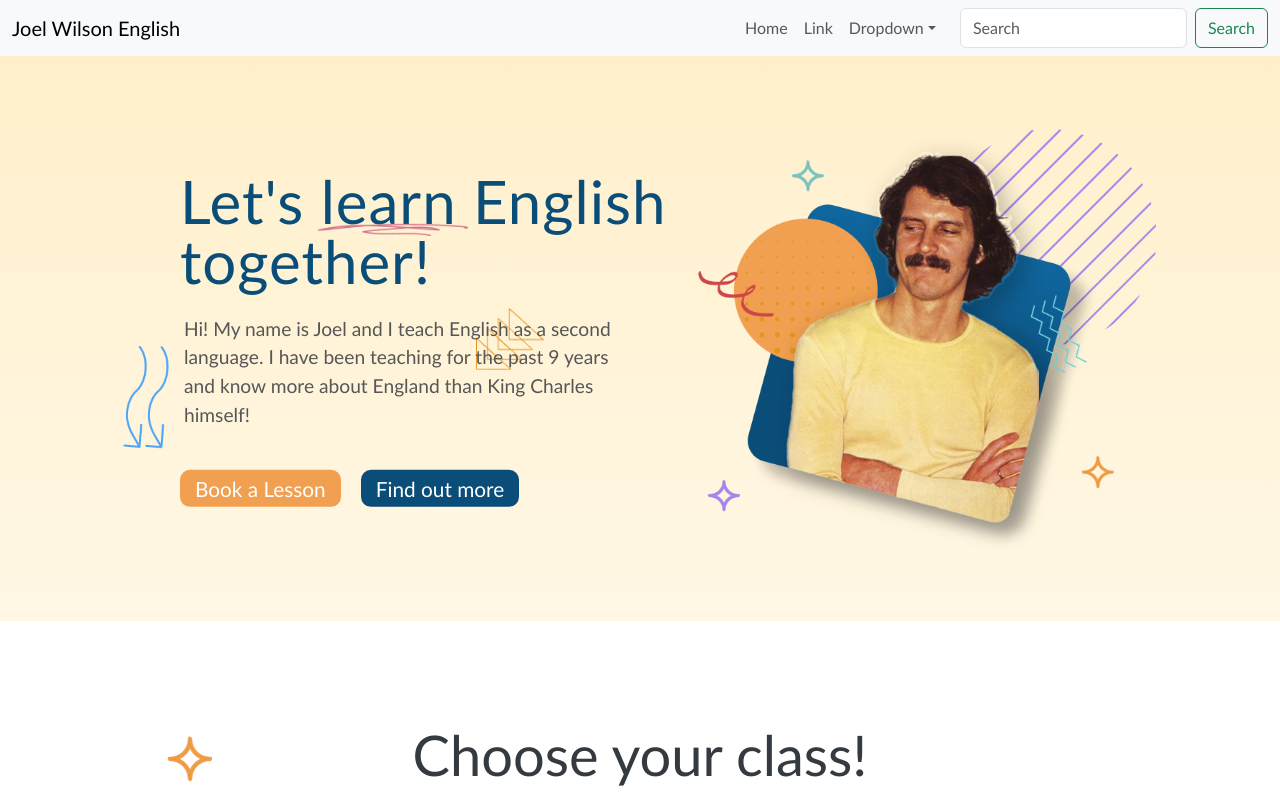
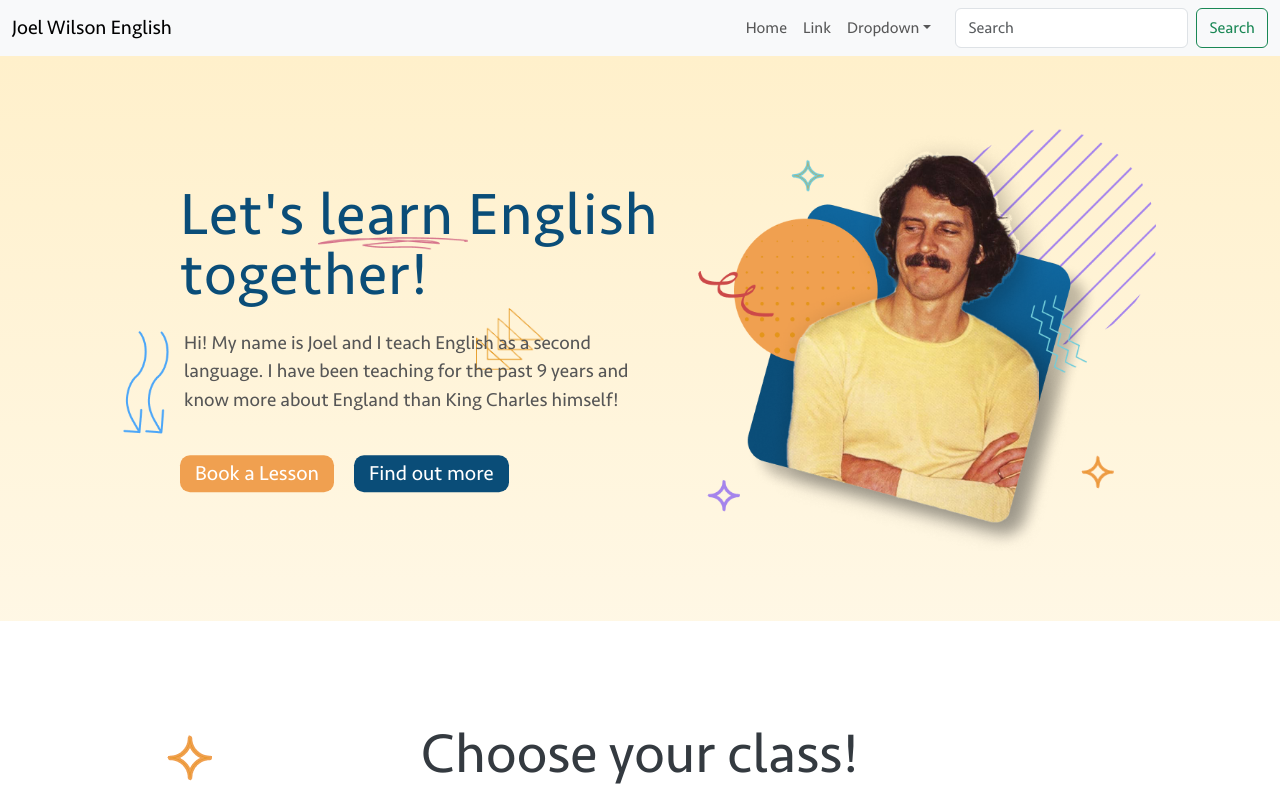
Before and after one commit to jimmybombimmy/joel-wilson-english, a React (Vite) app: page / in a window 1280 px wide. Shown: the top 800 px of the page. Built offline with nearby package versions, Linux system fonts and the light colour scheme.

Commit message:
add font to files for compatibility with all browsers

```diff
--- a/src/components/App.css
+++ b/src/components/App.css
@@ -1,7 +1,12 @@
+@font-face {
+  font-family: "Seravek";
+  src: url(seravek.ttf);
+}
+
 body {
   max-width: 100vw;
   margin: 0;
-  font-family: Seravek, 'Gill Sans Nova', Ubuntu, Calibri, 'DejaVu Sans', source-sans-pro, sans-serif;
+  font-family: "Seravek", 'Gill Sans Nova', Ubuntu, Calibri, 'DejaVu Sans', source-sans-pro, sans-serif;
 }
 
 @media (min-width: 992px) {
```
Also changed, not shown: src/components/seravek.ttf (added).
